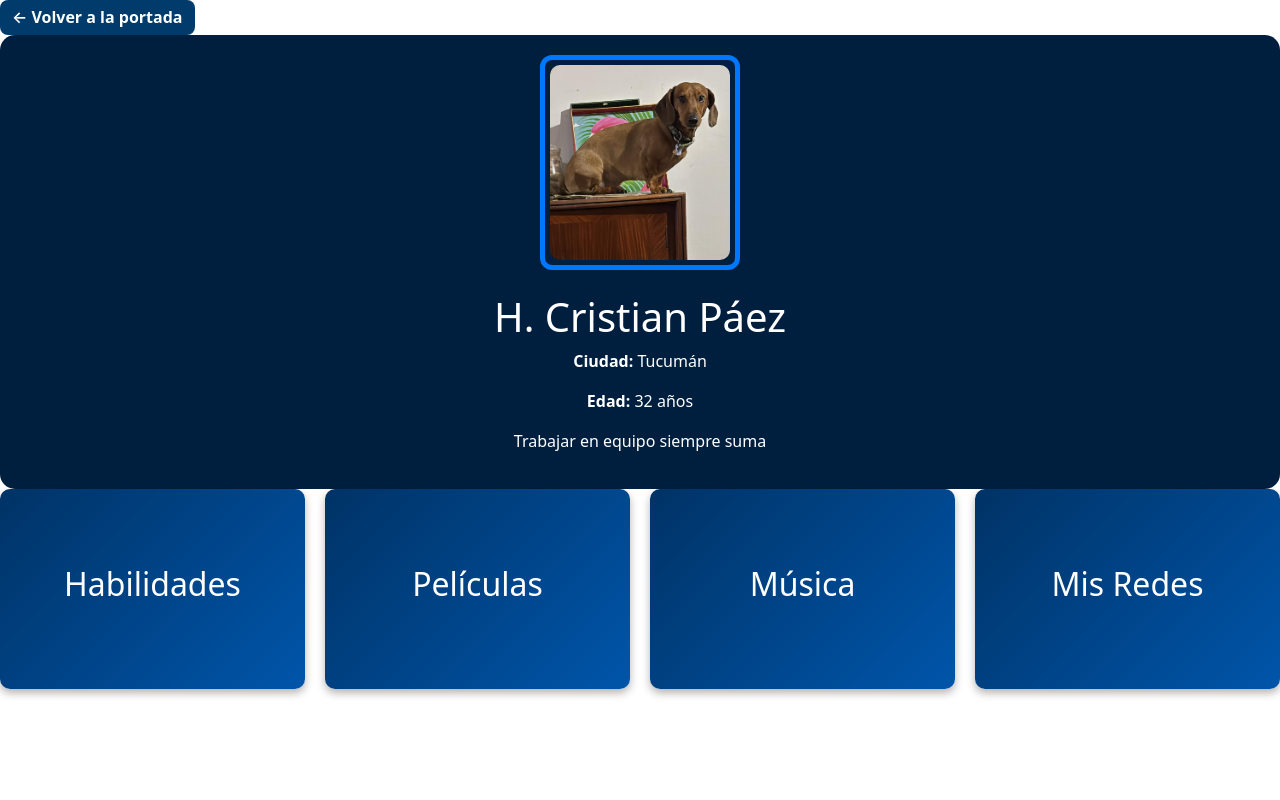
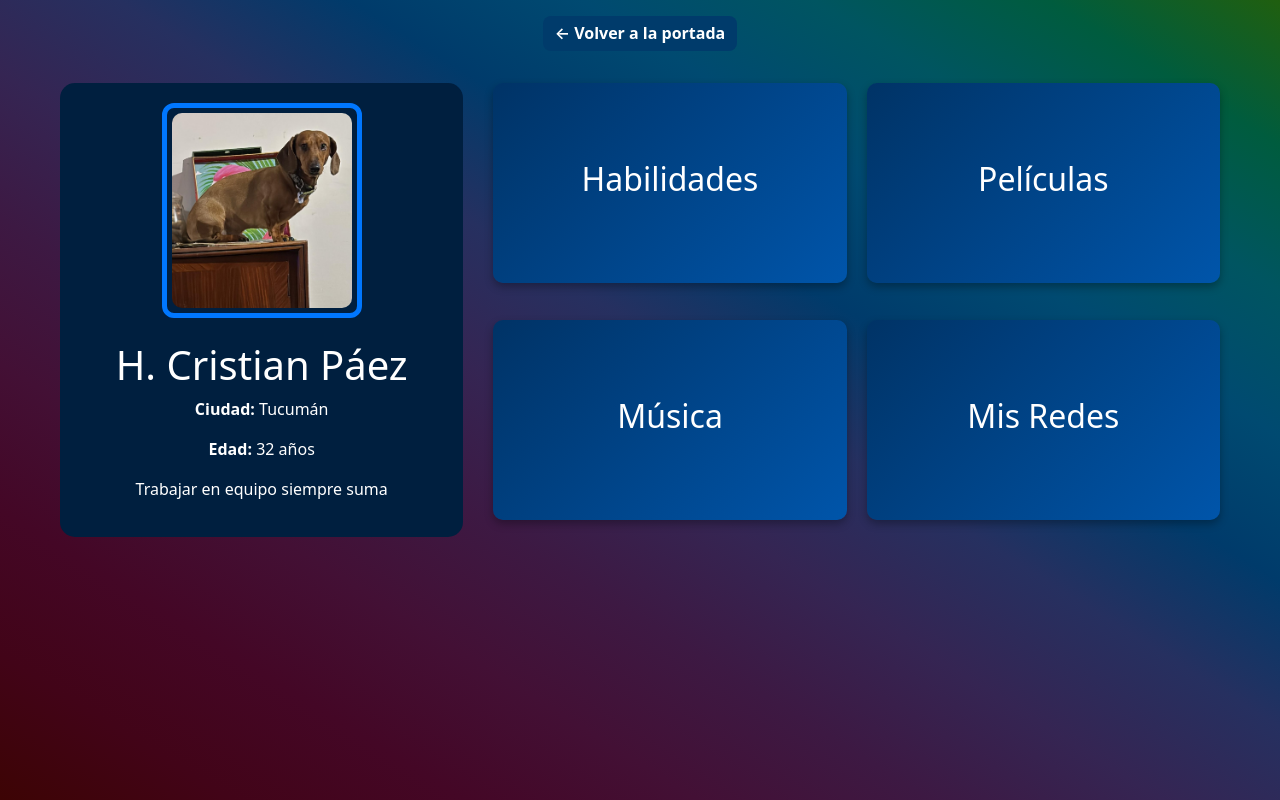
Before and after one commit to LautaroColella/divcentrado2, a React (Vite) app: page /perfil/cristian in a window 1280 px wide. Built offline with nearby package versions, Linux system fonts and the light colour scheme.

Commit message:
Cristian: modificaciones de css

```diff
--- a/src/components/CardCristian/SocialGrid.tsx
+++ b/src/components/CardCristian/SocialGrid.tsx
@@ -1,4 +1,3 @@
-import React from "react";
 import s from "../../styles/profiles/cristian/socialgrid.module.css";
 
 export default function SocialGrid() {
--- a/src/pages/profile/Cristian.tsx
+++ b/src/pages/profile/Cristian.tsx
@@ -18,10 +18,12 @@ function FraseRotativa({ frases }: FraseRotativaProps) {
 
 export default function Cristian() {
   return (
-    <section id="profile-cristian" className={styles.wrapper}>
-      {/* Volver a portada */}
+    <section id="profile-cristian" className={styles.page}>
+      {/* Volver a portada (FUERA del wrapper) */}
       <NavLink to="/nombre" className={styles.backBtn}>← Volver a la portada</NavLink>
 
+      {/* Wrapper de dos columnas */}
+      <section className={styles.wrapper}>
         {/* Bloque izquierdo */}
         <aside className={styles.left}>
           <div className={styles.fotoBox}>
@@ -67,5 +69,6 @@ export default function Cristian() {
           </FlipCard>
         </section>
       </section>
+    </section>
   );
 }
--- a/src/styles/profiles/cristian/cristian.module.css
+++ b/src/styles/profiles/cristian/cristian.module.css
@@ -1,8 +1,61 @@
+/*  Fondo para mi página  */
+:global(#profile-cristian) {
+  background-image: linear-gradient(
+    to right top,
+    #3d0404, #420418, #440726, #431035, #3d1943,
+    #352553, #263060, #003b6b, #004a71, #005561,
+    #005c3e, #205f0f
+  );
+  background-attachment: fixed;
+  background-size: cover;
+  min-height: 100vh;
+
+
+  padding: 16px 0;
+}
+
+
+:global(#profile-cristian) .page {
+
+}
+
+/*  Botón de volver*/
+:global(#profile-cristian) .backBtn {
+  display: inline-flex;
+  align-items: center;
+  gap: 8px;
+
+  font-size: 1rem;
+  line-height: 1.2;
+  font-weight: 600;
+  text-decoration: none !important;
+  color: #fff;
+
+  padding: 8px 12px;
+  border-radius: 8px;
+  background: #003b6b;
+  width: fit-content;
+
+  border: none;
+  box-shadow: none;
+
+
+  margin: 0 auto 12px;
+  display: block;
+  max-width: max-content;
+}
+:global(#profile-cristian) .backBtn:hover { filter: brightness(1.1); }
+:global(#profile-cristian) .backBtn:focus-visible {
+  outline: 2px solid #66b2ff;
+  outline-offset: 2px;
+}
+
+/*  Estructura principal del perfil*/
 :global(#profile-cristian) .wrapper {
   display: flex;
   gap: 30px;
   max-width: 1200px;
-  margin: 40px auto;
+  margin: 0 auto;
   padding: 20px;
 }
 
@@ -28,9 +81,7 @@
   border-radius: 10px;
 }
 
-:global(#profile-cristian) .title {
-  margin: 8px 0;
-}
+:global(#profile-cristian) .title { margin: 8px 0; }
 
 :global(#profile-cristian) .right {
   flex: 2;
@@ -39,54 +90,14 @@
   gap: 20px;
 }
 
-/* === Listas internas === */
-:global(#profile-cristian) .list {
-  list-style: none;
-  margin: 0;
-  padding: 0;
-}
+/* Listas internas */
+:global(#profile-cristian) .list { list-style: none; margin: 0; padding: 0; }
+:global(#profile-cristian) .list li { margin: 5px 0; font-weight: 500; }
 
-:global(#profile-cristian) .list li {
-  margin: 5px 0;
-  font-weight: 500;
-}
 
-/* === Frase rotativa === */
-:global(#profile-cristian) .frase {
-  margin-top: 8px;
-}
+:global(#profile-cristian) .frase { margin-top: 8px; }
 
-/* === Botón de volver a la portada === */
-:global(#profile-cristian) .backBtn {
-  display: inline-flex;
-  align-items: center;
-  gap: 8px;
-
-  font-size: 1rem;
-  line-height: 1.2;
-  font-weight: 600;
-  text-decoration: none !important;
-  color: #fff;
-
-  padding: 8px 12px;
-  border-radius: 8px;
-  background: #003b6b;
-  width: fit-content;
-
-  border: none;
-  box-shadow: none;
-}
-
-:global(#profile-cristian) .backBtn:hover {
-  filter: brightness(1.1);
-}
-
-:global(#profile-cristian) .backBtn:focus-visible {
-  outline: 2px solid #66b2ff;
-  outline-offset: 2px;
-}
-
-/* === Media queries === */
+/*  Media queries */
 @media (max-width: 1200px) {
   :global(#profile-cristian) .wrapper {
     max-width: 1000px;
@@ -100,6 +111,7 @@
 @media (max-width: 900px) {
   :global(#profile-cristian) .wrapper {
     flex-direction: column;
+    align-items: center;
   }
   :global(#profile-cristian) .right {
     grid-template-columns: 1fr 1fr;
```
Lines whose indentation alone changed are shown as unchanged.
